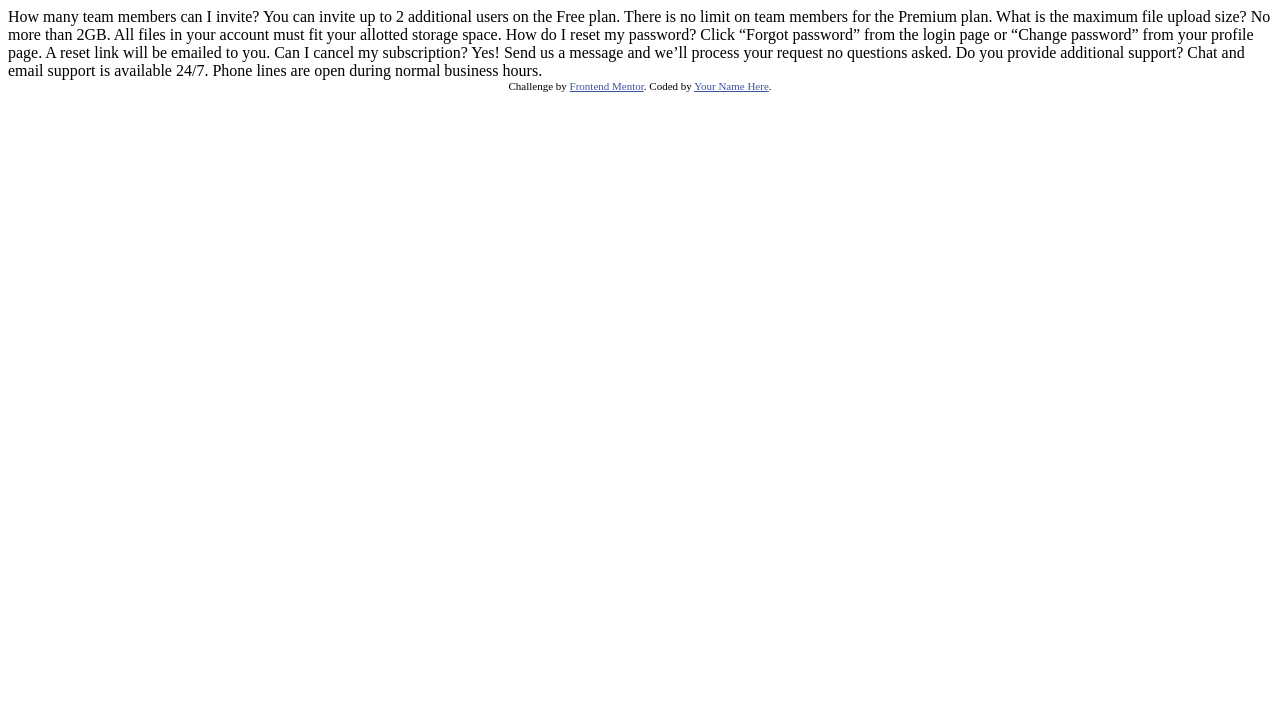
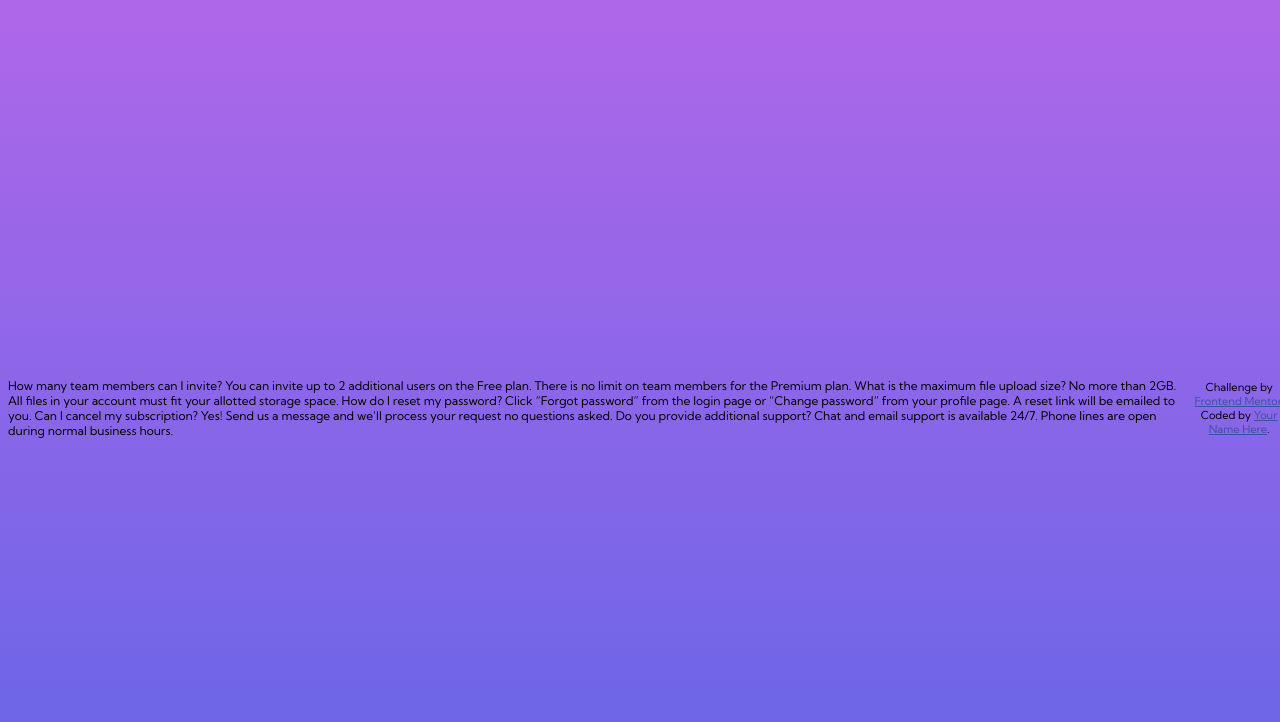
Before and after one commit to JulienLEUILLIER/fem-accordion-main, a plain HTML site: page index.html in a window 1280 px wide. Drawn offline with Linux system fonts and the light colour scheme.

Commit message:
First code commit

```diff
--- /dev/null
+++ b/app/scss/_card.scss
@@ -0,0 +1,7 @@
+@use 'variables' as var;
+
+@mixin breakpoint {
+   @media (min-width: 50em) {
+      @content;
+   }
+}
--- /dev/null
+++ b/app/scss/_globals.scss
@@ -0,0 +1,17 @@
+@use 'variables' as var;
+
+html {
+   box-sizing: border-box;
+}
+
+body {
+   height: 100vh;
+   width: 100vw;
+   font-family: 'Kumbh Sans', sans-serif;
+   font-size: 12px;
+   background: linear-gradient(to bottom, var.$softViolet 0%, var.$softBlue 100%);
+   overflow: hidden;
+   display: flex;
+   justify-content: center;
+   align-items: center;
+}
--- /dev/null
+++ b/app/scss/_variables.scss
@@ -0,0 +1,13 @@
+// General colors
+$veryDarkGrayishBlue: hsl(237, 12%, 33%);
+$darkGrayishBlue: hsl(240, 6%, 50%);
+$lightGrayishBlue: hsl(240, 5%, 91%);
+
+// Gradient
+$softViolet: hsl(273, 75%, 66%);
+$softBlue: hsl(240, 73%, 65%);
+
+// General font info
+@import url("https://fonts.googleapis.com/css2?family=Kumbh+Sans:wght@400;700&display=swap");
+
+$generalFontSize: 12px;
--- a/app/scss/style.scss
+++ b/app/scss/style.scss
@@ -0,0 +1,3 @@
+@use 'globals';
+@use 'variables';
+@use 'card';
--- a/index.html
+++ b/index.html
@@ -5,6 +5,8 @@
   <meta name="viewport" content="width=device-width, initial-scale=1.0"> <!-- displays site properly based on user's device -->
 
   <link rel="icon" type="image/png" sizes="32x32" href="./images/favicon-32x32.png">
+
+  <link rel="stylesheet" href="dist/style.css">
 
   <title>Frontend Mentor | FAQ Accordion Card</title>
 
```
Also changed, not shown: dist/style.css, dist/style.min.css (added), 2 other files.
